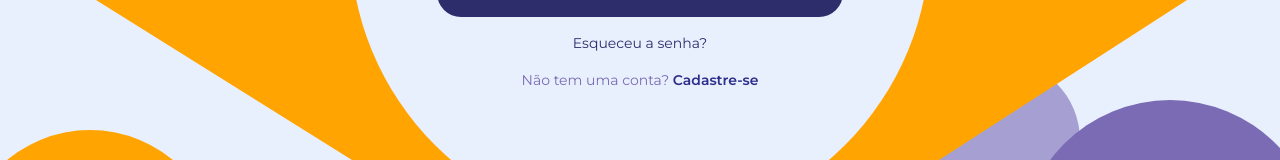
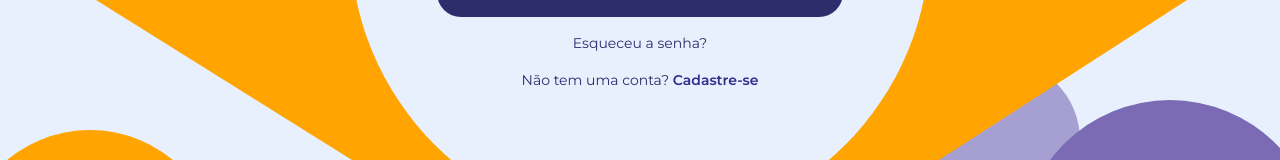
Before and after one commit to tcc-epol-ejs/epol-web, a React (Vite) app: page /login in a window 1280 px wide. Shown: the part 460-620 px from the top of the page. Built offline with nearby package versions, Linux system fonts and the light colour scheme.

Commit message:
refactor: ajuste cor label - módulo Login

```diff
--- a/src/pages/login/index.tsx
+++ b/src/pages/login/index.tsx
@@ -155,7 +155,7 @@ export default function Login() {
             </p>
 
             <p
-              className="text-[#7b6bb5] text-center"
+              className="text-[#2d2d6b] text-center"
               style={{ fontSize: 'clamp(11px, 2vw, 14px)' }}
             >
               Não tem uma conta?{' '}
```
